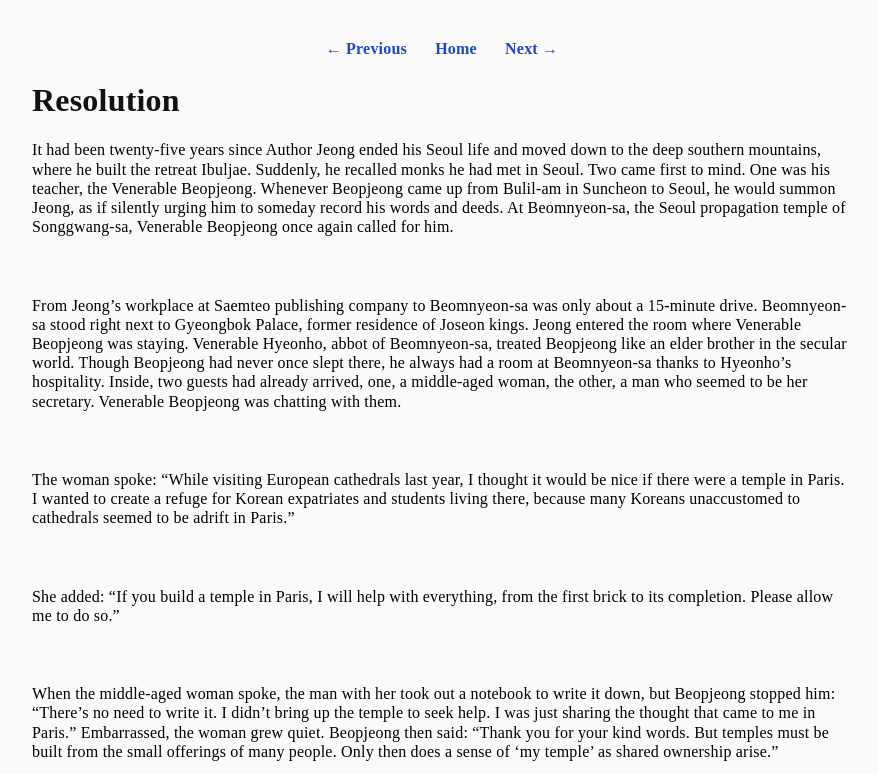
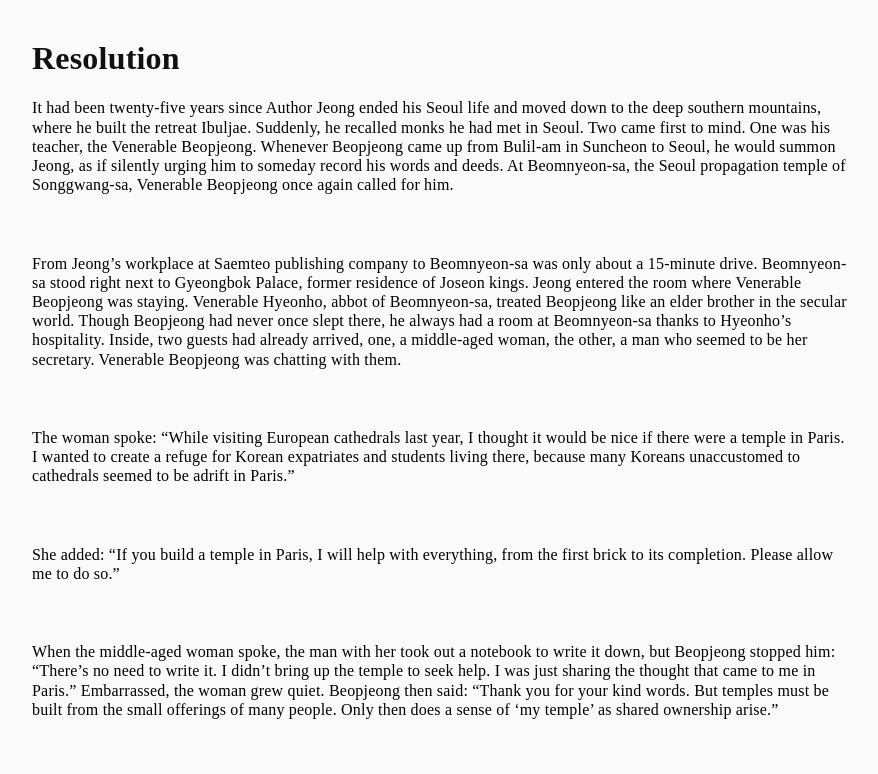
Before and after one commit to omatty123/MontafonMoonlight, a plain HTML site: page content/chapter-3.html in a window 1280 px wide. Shown: the top 774 px of the page, without its empty margins (198-1076 px from the left). Drawn offline with Linux system fonts and the light colour scheme.

Commit message:
Update chapter-3.html

```diff
--- a/content/chapter-3.html
+++ b/content/chapter-3.html
@@ -13,11 +13,7 @@
   </style>
 </head>
 <body>
-  <nav class="top">
-    <a href="chapter-2.html">← Previous</a>
-    <a href="../index.html">Home</a>
-    <a href="chapter-3.html">Next →</a>
-  </nav>
+
 
   <h1>Resolution</h1>
 
@@ -98,10 +94,7 @@
 <p dir="ltr" style="line-height:1.2;margin-top:0pt;margin-bottom:0pt;"><span style="font-size:12pt;font-family:'Times New Roman',serif;color:#000000;background-color:transparent;font-weight:400;font-style:italic;font-variant:normal;text-decoration:none;vertical-align:baseline;white-space:pre;white-space:pre-wrap;">To be continued</span></p><!-- Paste Google Doc HTML below. Serif + spacing will be enforced by all-serif.css -->
   </div>
 
-  <nav class="bottom">
-    <a href="chapter-2.html">← Previous</a>
-    <a href="../index.html">Home</a>
-    <a href="chapter-3.html">Next →</a>
+
   </nav>
 </body>
 </html>
```
